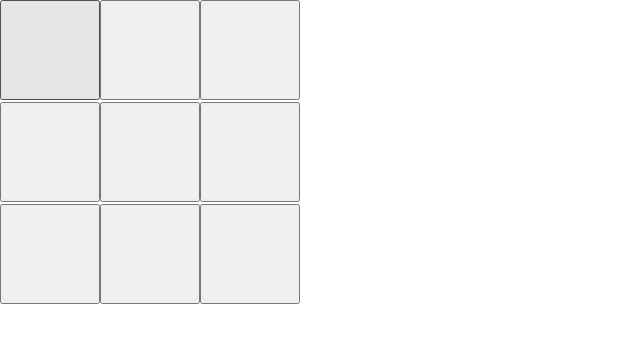
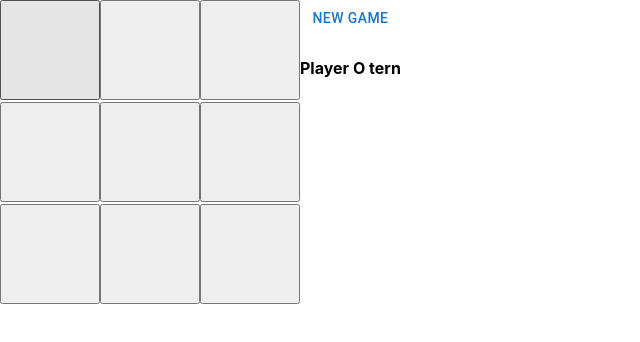
Before and after one commit to Lakrandi-Ayeshani/Tic-tac-toe-game, a React (Create React App) app: page / in a window 1280 px wide. Shown: the top 342 px of the page, without its empty margins (0-640 px from the left). Built offline with nearby package versions, Linux system fonts and the light colour scheme.

Commit message:
add button and display player turn

```diff
--- a/src/components/Matrix.tsx
+++ b/src/components/Matrix.tsx
@@ -65,6 +65,7 @@ const Matrix: React.FC = () => {
     }
 
     return (
+        <Grid container>
         <GridStyled>
                 {values.map((valueDisplay , index) => (
                     <Grid item xs={4} key={index} style={{ padding: 0 }}>
@@ -72,6 +73,11 @@ const Matrix: React.FC = () => {
                 </Grid>
             ))}
         </GridStyled>
+            <div>
+                <Button onClick={handleNewGame}>New Game</Button>
+                <h4>{player === 'O' ? 'Player O tern' : 'Player X tern'}</h4>
+            </div>
+        </Grid>
     );
 };
 
```
